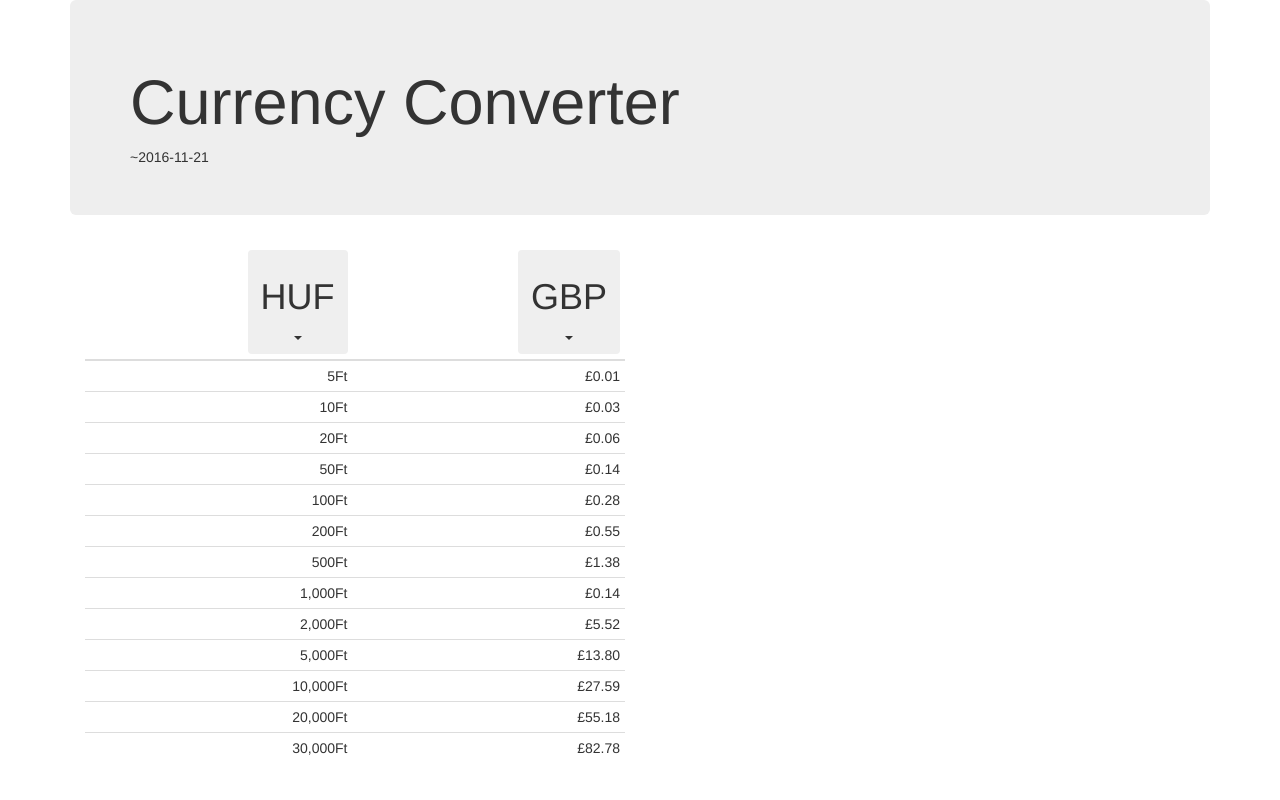
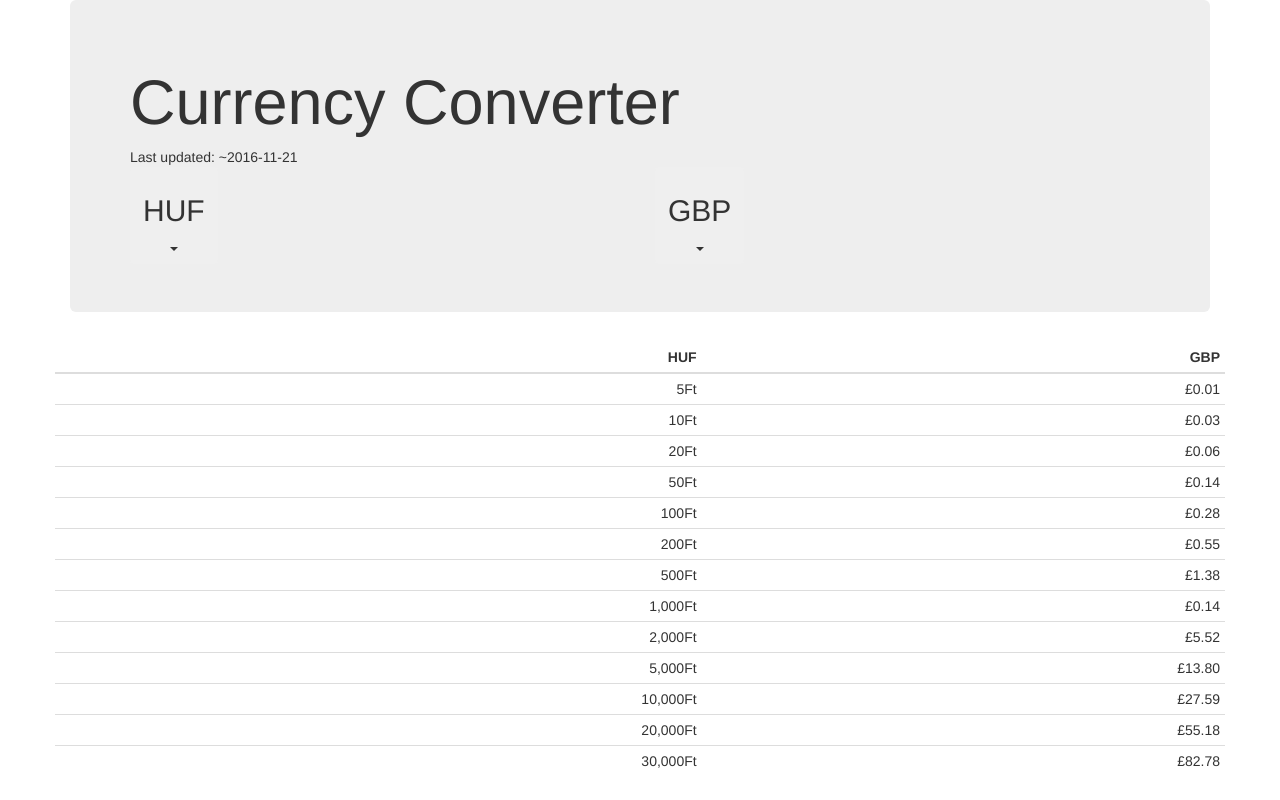
Before and after one commit to donvince/xebuddy.com, a website: page site/index.html in a window 1280 px wide. Drawn offline with nearby package versions, Linux system fonts and the light colour scheme; no server answers.

Commit message:
moved currency selectors into page header replaced table headers with plain headers

```diff
--- a/site/index.html
+++ b/site/index.html
@@ -13,16 +13,12 @@
     <div class="container">
         <div class="jumbotron">
             <h1>Currency Converter</h1>
-            <div id="updated">~2016-11-21</div>
-        </div>
-        <div class="col-md-6">
-            <table class="table table-condensed text-right">
-                <thead>
-                    <tr>
-                        <th>
-                            <div class="dropdown pull-right">
+            <div id="updated">Last updated: ~2016-11-21</div>
+            <div class="row">
+                <div class="col-xs-6">
+                    <div class="dropdown">
                         <button class="btn dropdown-toggle" type="button" data-toggle="dropdown">
-                                    <h1 id="leftSelected">HUF</h1>
+                        <h2 id="leftSelected">HUF</h2>
                         <span class="caret"></span>
                     </button>
                         <ul class="dropdown-menu" id="left">
@@ -30,11 +26,11 @@
                             <li><a href="#">USD</a></li>
                         </ul>
                     </div>
-                        </th>
-                        <th>
-                            <div class="dropdown pull-right">
+                </div>
+                <div class="col-xs-6">
+                    <div class="dropdown">
                         <button class="btn dropdown-toggle" type="button" data-toggle="dropdown">
-                                    <h1 id="rightSelected">GBP</h1>
+                        <h2 id="rightSelected">GBP</h2>
                         <span class="caret"></span>
                     </button>
                         <ul class="dropdown-menu" id="right">
@@ -42,6 +38,18 @@
                             <li><a href="#">USD</a></li>
                         </ul>
                     </div>
+                </div>
+            </div>
+        </div>
+        <div class="row">
+            <table class="table table-condensed text-right">
+                <thead>
+                    <tr>
+                        <th class="text-right" id="leftHeader">
+                            HUF
+                        </th>
+                        <th class="text-right" id="rightHeader">
+                            GBP
                         </th>
                     </tr>
                 </thead>
--- a/site/read-rates.js
+++ b/site/read-rates.js
@@ -28,7 +28,9 @@
 
         var column = $(this).attr("id");
         var currency = e.target.outerText;
-        var headerId = "#" + column + "Selected";
+        var selectedId = "#" + column + "Selected";
+        var headerId = "#" + column + "Header";
+        $(selectedId).text(currency);
         $(headerId).text(currency);
 
         updateTable();
```
Lines whose indentation alone changed are shown as unchanged.
